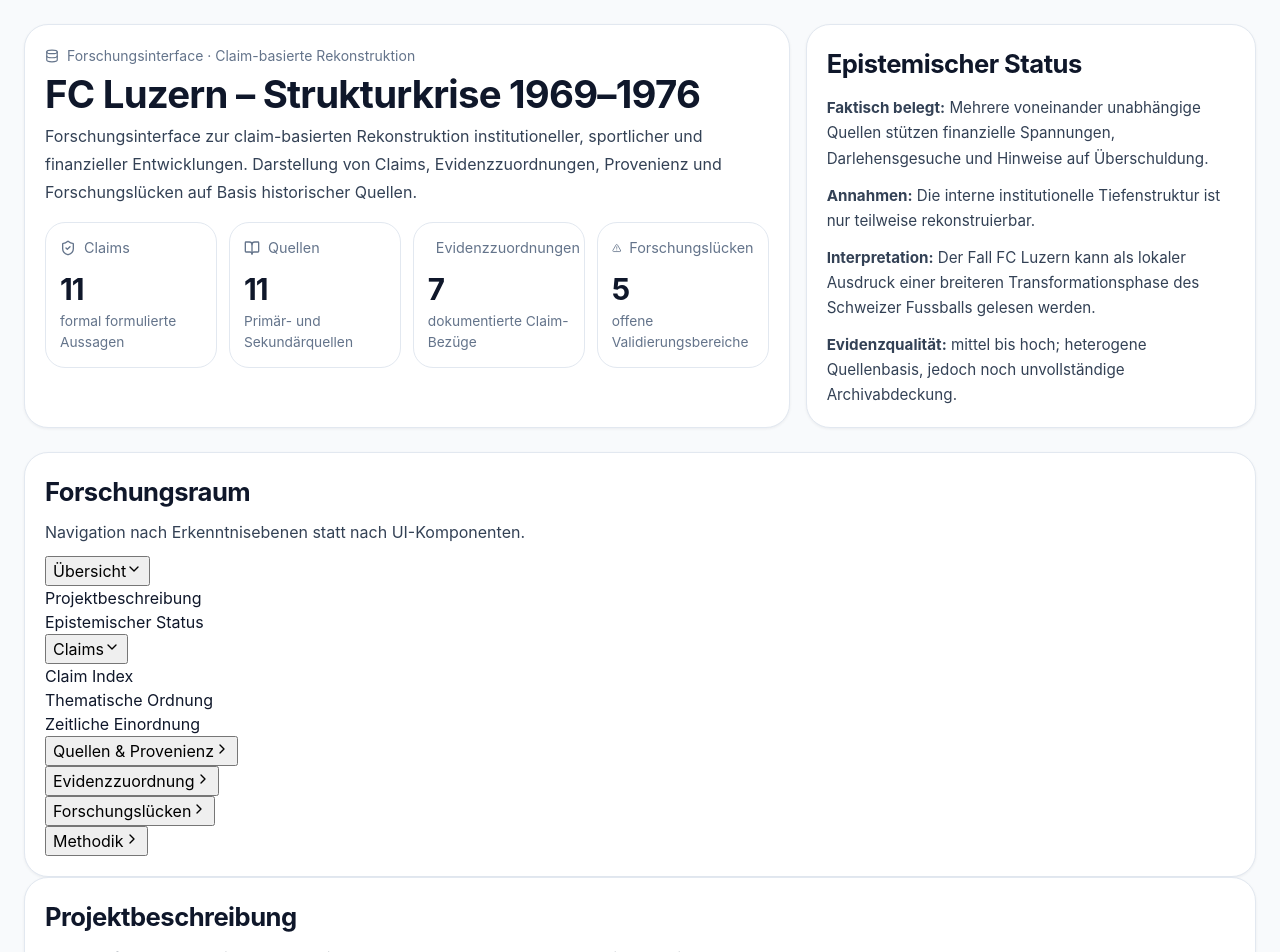
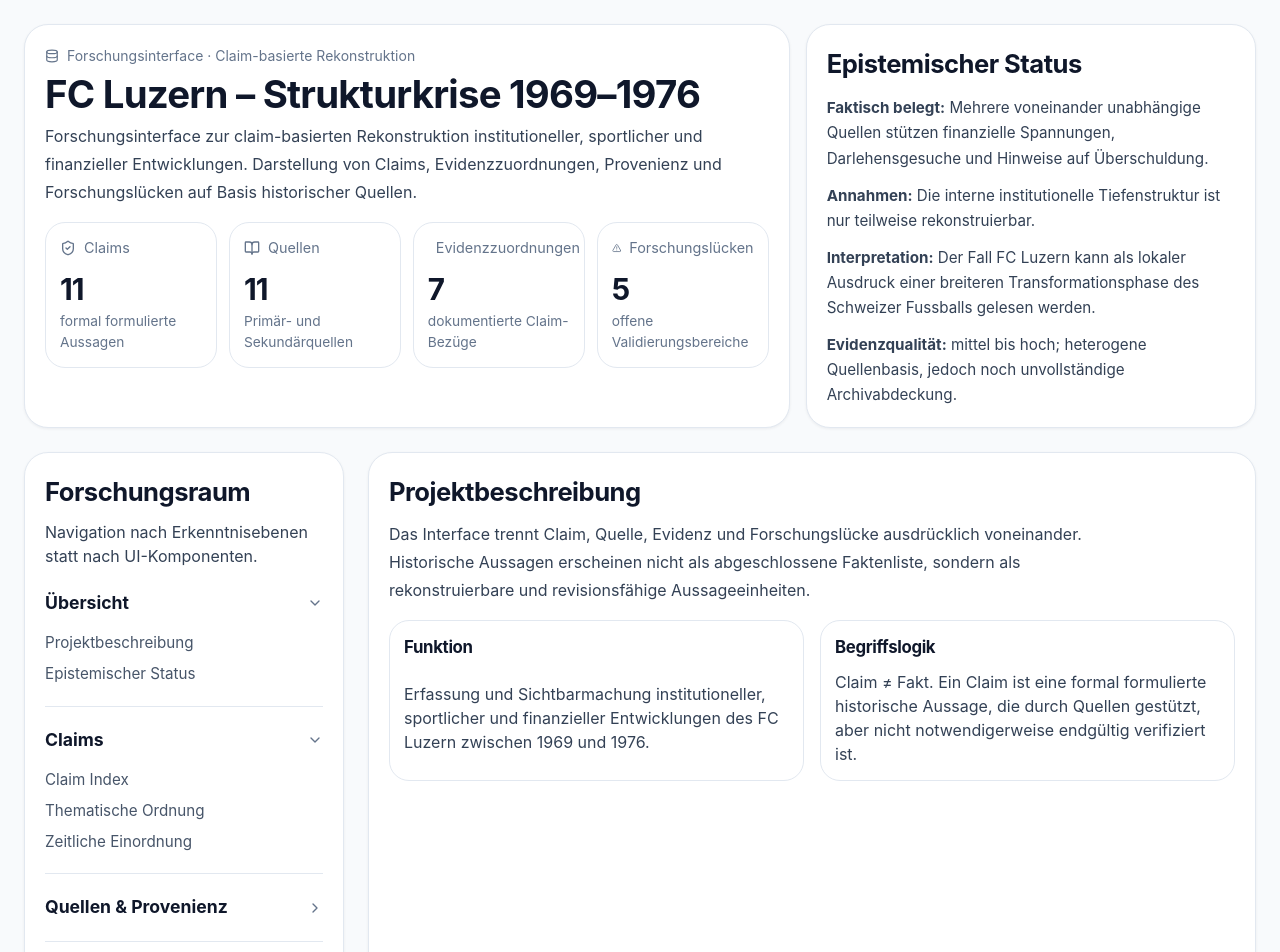
Before and after one commit to sanjayls/siehe-70er, a React (Vite) app: page / in a window 1280 px wide. Shown: the top 952 px of the page. Built offline with nearby package versions, Linux system fonts and the light colour scheme.

Commit message:
Update styles.css

```diff
--- a/src/styles.css
+++ b/src/styles.css
@@ -234,3 +234,77 @@
   .container { padding: 16px; }
   .tabs { grid-template-columns: repeat(2, minmax(0, 1fr)); }
 }
+
+.research-layout {
+  display: grid;
+  grid-template-columns: 320px minmax(0, 1fr);
+  gap: 24px;
+}
+
+.research-nav {
+  align-self: start;
+  position: sticky;
+  top: 24px;
+}
+
+.nav-list {
+  display: grid;
+  gap: 10px;
+}
+
+.nav-group {
+  border-top: 1px solid #e2e8f0;
+  padding-top: 10px;
+}
+
+.nav-group:first-child {
+  border-top: 0;
+  padding-top: 0;
+}
+
+.nav-group-button {
+  width: 100%;
+  border: 0;
+  background: transparent;
+  padding: 10px 0;
+  text-align: left;
+  display: flex;
+  justify-content: space-between;
+  align-items: center;
+  color: #0f172a;
+  font-size: 1.1rem;
+  font-weight: 700;
+  cursor: pointer;
+}
+
+.nav-group-button.active {
+  color: #0f172a;
+}
+
+.nav-toggle {
+  display: inline-flex;
+  align-items: center;
+  color: #64748b;
+}
+
+.nav-sublist {
+  display: grid;
+  gap: 8px;
+  padding: 6px 0 10px 0;
+}
+
+.nav-subitem {
+  color: #475569;
+  font-size: 0.95rem;
+  line-height: 1.5;
+}
+
+@media (max-width: 1100px) {
+  .research-layout {
+    grid-template-columns: 1fr;
+  }
+
+  .research-nav {
+    position: static;
+  }
+}
```
